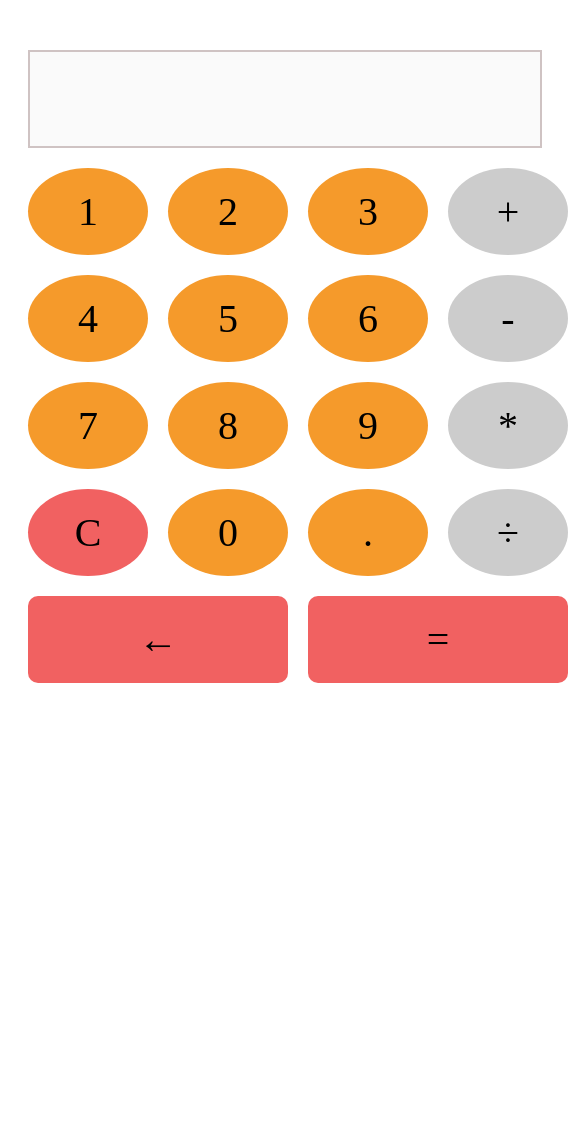
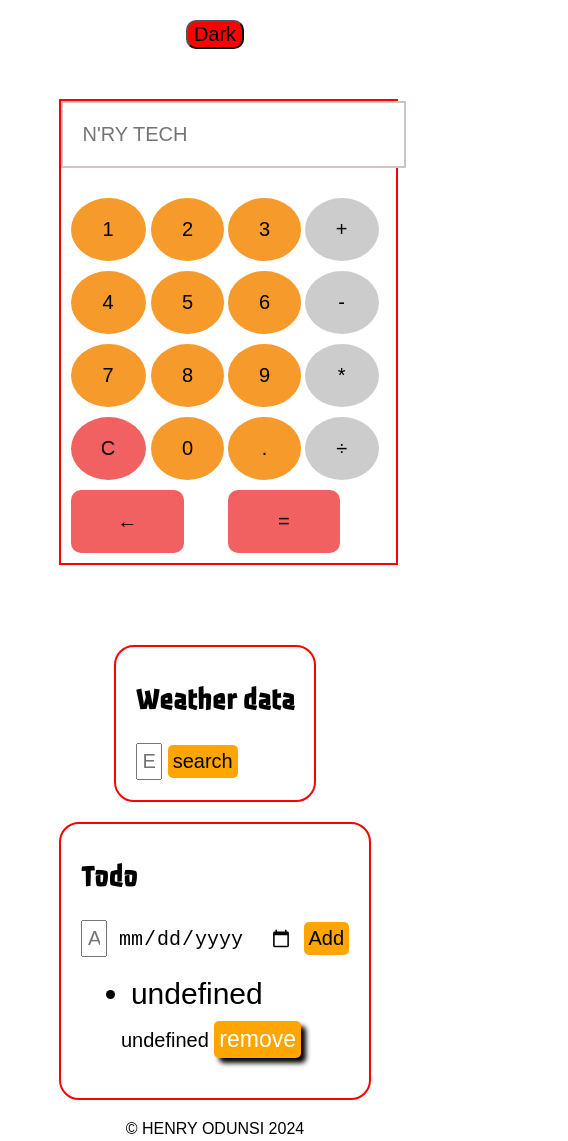
Before and after one commit to Odunsih/calc, a plain HTML site: page index.html in a window 390 px wide. Shown: the whole page, 568 px wide, since content can reach past the window. Before the commit the page ends 844 px from the top, so only its background shows below. Drawn offline with Linux system fonts and the light colour scheme.

Commit message:
add weather and todo

```diff
--- a/app.js
+++ b/app.js
@@ -1,4 +1,6 @@
-let body = document.querySelector('body')
+
+let body = document.querySelector('body');
+let mode = document.querySelector('.mode');
 let calResult = document.getElementById('calResult');
 let one = document.getElementById('one');
 let two = document.getElementById('two');
@@ -17,6 +19,23 @@ let div = document.getElementById('div');
 let equal = document.getElementById('equal');
 let dot = document.getElementById('dot');
 let del = document.getElementById('delete');
+
+// darkmode
+
+mode.addEventListener('click', () => {
+    dark()
+})
+
+const dark = () => {
+    if (mode.innerHTML === 'Dark') {
+        mode.innerHTML = 'Light'
+        body.classList.add('dark')
+    } else {
+        mode.innerHTML = 'Dark'
+        body.classList.remove('dark')
+    }
+
+}
 
 function appendValue(value) {
     calResult.value += value;
@@ -216,3 +235,86 @@ function calculate() {
       calResult.value = 'Error';
     };
   };
+
+
+/***    Weather    ***/
+
+const API_KEY = 'b1b791265b034acc727db509fb1b3eec';
+async function Weather(city) {
+    const API_URL = `https://api.openweathermap.org/data/2.5/weather?q=${city}&appid=${API_KEY}&units=metric`;
+
+    try {
+        const response = await fetch(API_URL);
+        const data = await response.json();
+        console.log(data)
+        weatherOutput(data);
+    }
+    catch (error) {
+        console.log('Unable to fetch weather data for your location')
+    }
+}
+
+const searchCity = () => {
+    let city = document.getElementById('city').value;
+    Weather(city);
+
+}
+
+function weatherOutput(outputData) {
+    let weatherData = document.getElementById('weatherData');
+    const {
+        name,
+        main,
+        wind
+    } = outputData;
+
+    weatherData.innerHTML = `<h2>Name: ${name}</h2>
+    <h2>Temp: ${main.temp}°C</h2>
+    <h2>Feels like: ${main.feels_like}°C</h2>
+    <h2>Wind speed: ${wind.speed}m/s</h2>`
+
+}
+
+
+/** Todo **/
+
+let list = document.getElementById('list');
+let addTodo = document.getElementById('addTodo');
+let todos = [{}];
+
+render();
+function render() {
+    let result = '';
+    for (let index = 0; index < todos.length; index++) {
+        let element = todos[index];
+        let name = element.name;
+        let date = element.date;
+        let todoName = `<li>${name}</li>
+        ${date} <button class='todoBtn' onclick="todos.splice(${index}, 1)
+        render();">remove</button>`
+
+        result += todoName;
+    }
+    list.innerHTML = result
+};
+
+
+addTodo.addEventListener('click', () => {
+    addTodos();
+});
+
+const addTodos = () => {
+    let todo = document.getElementById('todo');
+    let date = document.getElementById('date');
+    if (!todo.value) {
+        alert('Add todo in the input field')
+    } else {
+        todos.push({name: todo.value,
+            date: date.value
+        });
+        todo.value = ''
+        date.value =''
+    }
+    render();
+
+};
--- a/index.html
+++ b/index.html
@@ -7,8 +7,10 @@
     <title>N'ry Tech</title>
 </head>
 <body>
+    <div><button class="mode">Dark</button></div>
+    <section>
         <div class="cont">
-        <div><input id="calResult" type="text" disabled></div>
+            <div><input placeholder="N'RY TECH" id="calResult" type="text" disabled></div>
             <div class="container">
                 <div id="one">1</div>
                 <div id="two">2</div>
@@ -30,6 +32,28 @@
                 <div id="delete">←</div>
             </div>
         </div>
+    </section>
+    <!-- Weather Section -->
+    <section>
+        <div class="weatherSec">
+            <h2>Weather data</h2>
+            <input type="text" placeholder="Enter a city" id="city">
+            <button class="searchBtn" onclick="searchCity()">search</button>
+            <div id="weatherData"></div>
+        </div>
+    </section>
+
+    <!-- Todo -->
+     <section>
+        <div class="letDo">
+            <h2>Todo</h2>
+            <input type="text" placeholder="Add Todo" id="todo">
+            <input placeholder="date" id="date" type="date">
+            <button id="addTodo">Add</button>
+            <ul id="list"></ul>
+        </div>
+     </section>
+     <footer>&copy; HENRY ODUNSI 2024</footer>
     <script src="app.js"></script>
 </body>
 </html>
--- a/style.css
+++ b/style.css
@@ -1,3 +1,33 @@
+body {
+    font-family: sans-serif;
+    width: 80%;
+    display: flex;
+    flex-wrap: wrap;
+    flex-direction: column;
+    align-items: center;
+    justify-content: center;
+    margin: 0 auto;
+    padding: 20px;
+}
+
+.dark {
+    background-color: #000;
+    color: #fff;
+    transition: background-color 2s;
+}
+
+.dark:hover {
+    background-color: #000;
+}
+
+.mode {
+    font-size: 20px;
+    border-radius: 10px;
+    float: right;
+    background-color: #ff0000;
+    cursor: pointer;
+}
+
 .cont {
     margin: 20px;
     margin-top: 50px;
@@ -10,6 +40,9 @@
     font-size: 30px;
     margin-bottom: 20px;
     width: 90%;
+    background-color: #fff;
+    color: #000;
+    cursor: not-allowed;
 }
 
 .container {
@@ -342,3 +375,147 @@
     background-color: rgb(255, 140, 0);
     font-size: 45px;
 }
+
+
+/* Westher section */
+
+h2 {
+    font-family: 'passero';
+}
+
+.weatherSec {
+    border: 2px solid red;
+    font-size: 20px;
+    margin-top: 60px;
+    padding: 20px;
+    padding-top: 10px;
+    border-radius: 20px;
+}
+
+#city, #todo {
+    font-size: 20px;
+    padding: 5px;
+    width: 12.5px;
+    transition:
+    width 2s,
+    border-radius 2s,
+    box-shadow 2s;
+}
+
+#city:hover, #todo:hover {
+    width: 200px;
+    border-radius: 20px;
+    box-shadow: 5px 5px 5px #000;
+}
+
+#city:focus, #todo:focus {
+    width: 200px;
+    border-radius: 20px;
+    box-shadow: 5px 5px 5px #000;
+}
+
+.searchBtn, #addTodo, .todoBtn {
+    font-size: 20px;
+    padding: 5px;
+    background-color: orange;
+    border-style: none;
+    cursor: pointer;
+    border-radius: 5px;
+    transition:
+    font-size 1s,
+    color 2s,
+    box-shadow 2s;
+}
+
+.searchBtn:hover, #addTodo:hover, .todoBtn {
+    font-size: 23px;
+    color: #fff;
+    box-shadow: 5px 5px 5px #000;
+}
+
+#weatherData {
+    transition: font-size 2s;
+}
+
+#weatherData {
+    font-size: 20px;
+}
+
+/* Todo */
+
+.letDo {
+    margin: 20px;
+    border: 2px solid #ff0000;
+    border-radius: 20px;
+    padding: 20px;
+    font-size: 20px;
+    padding-top: 10px;
+}
+
+li {
+    margin: 10px;
+    font-size: 30px;
+}
+
+#date {
+    font-size: 20px;
+    padding: 5px;
+    border-radius: 5px;
+    border-style: none;
+}
+
+@font-face {
+    font-family: 'passero';
+    src: url(PasseroOne-Regular.ttf);
+}
+
+@media (max-width: 600px) {
+    body {
+        width: 100%;
+        display: flex;
+        flex-wrap: wrap;
+        justify-content: center;
+        align-items: center;
+        margin: 0 auto;
+        padding: 20px;
+    }
+
+    .cont {
+        border: 2px solid red;
+        width: 95%;
+    }
+
+    #calResult {
+        width: 90%;
+        font-size: 20px;
+        padding: 20px;
+    }
+
+    .container {
+        width: 90%;
+        gap: 10px;
+        padding: 10px;
+    }
+
+    #one,
+    #two,
+    #three,
+    #four,
+    #five,
+    #six,
+    #seven,
+    #eight,
+    #nine,
+    #zero,
+    #add,
+    #sub,
+    #mult,
+    #div,
+    #equal,
+    #cancel,
+    #delete,
+    #dot {
+        font-size: 20px;
+        width: 50%;
+    }
+}
```
Also changed, not shown: PasseroOne-Regular.ttf (added), ReadMe.md (added). Lines whose indentation alone changed are shown as unchanged.
